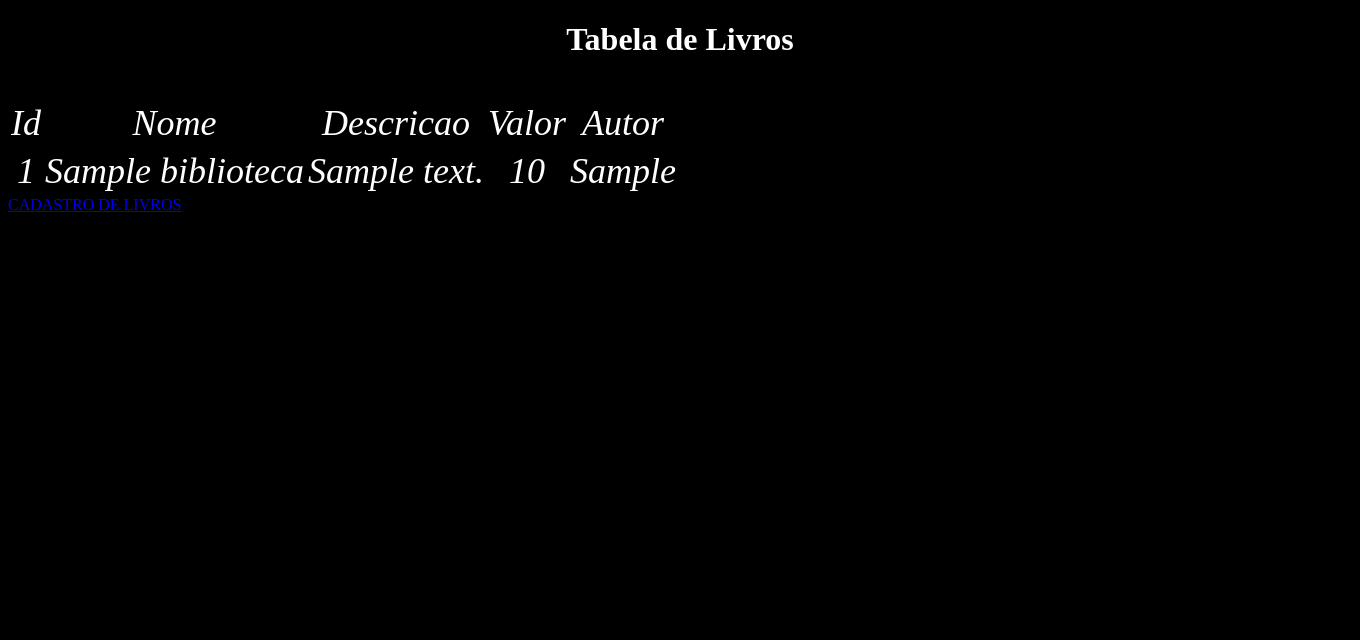
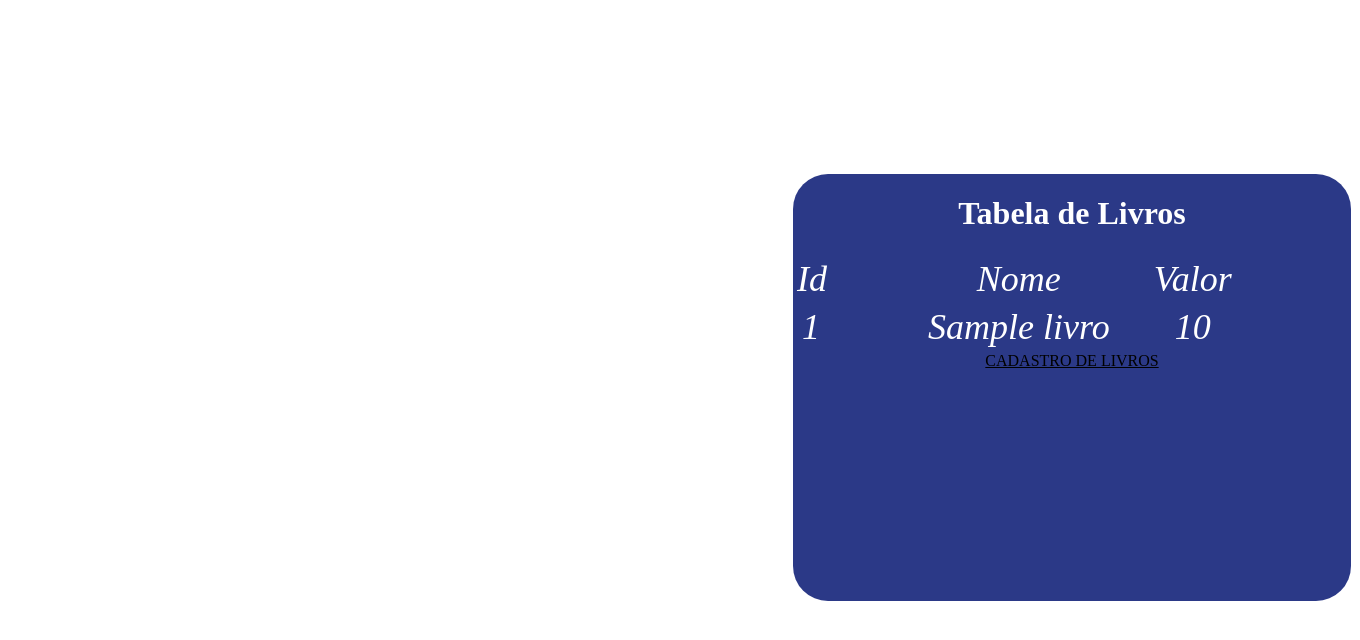
Before and after one commit to MartinZuccolotto/MetalCoins, a PHP site: page /listar_livros.php in a window 1360 px wide. Shown: the top 640 px of the page. Run offline with PHP 8.4, Linux system fonts and the light colour scheme; tables that the repository leaves empty or names only in its code hold one stand-in row (values such as "Sample post").

Commit message:
Add files via upload

```diff
--- a/prova/conn.php
+++ b/prova/conn.php
@@ -1,6 +1,6 @@
 <?php
     try{
-        $pdo = new PDO('mysql:host=localhost;dbname=prova;','root','');
+        $pdo = new PDO('mysql:host=localhost;dbname=biblioteca; port=3308','root','');
         $pdo->setAttribute(PDO::ATTR_ERRMODE, PDO::ERRMODE_EXCEPTION);
         $pdo->exec("SET CHARACTER SET utf8");
     }catch(PDOException $error){
--- a/prova/css/listar.css
+++ b/prova/css/listar.css
@@ -6,4 +6,19 @@
 
     color: #FFFFFF;
     text-align: center;
+    position: relative;
     }
+
+.div{
+
+    text-align: center;
+    position: absolute;
+    width: 558px;
+    height: 427px;
+    left: 793px;
+    top: 174px;
+    background: #2B3987;
+    border-radius: 35px;
+    text-align: center;
+
+}
--- a/prova/listar_livros.php
+++ b/prova/listar_livros.php
@@ -1,21 +1,15 @@
 <?php
   require("conn.php");
-
-  $tabela = $pdo->prepare("SELECT idlivro, nome, descricao, valor, autor FROM biblioteca;");
-
+  $tabela = $pdo->prepare("SELECT idlivro, nome, valor FROM livro;");
   $tabela->execute();
-
   $rowTabela = $tabela->fetchAll();
-
   if (empty($rowTabela)){
     echo "<script>
         alert('Tabela Está Vazia!')
         </script>";
   };
 ?>
-
 <!DOCTYPE HTML>
-
 <html>
     <head>
         <meta http-equiv="Content-Type" content="text/html;charset=UTF-8">
@@ -23,19 +17,15 @@
         <title>Tabela De livros</title>
         </head>
 
-    <body style="background-color: black;">
-        <div class="container">
+    <body >
+        <div class="div">
             <h1 style="text-align:center; color: white;">Tabela de Livros</h1>
             <table class="table table-dark table-striped">
-  ...
-
   <thead>
-    <tr  >
-      <th class="letra" scope="col">Id</th>
-      <th class="letra" scope="col">Nome</th>
-      <th class="letra" scope="col">Descricao</th>
-      <th class="letra" scope="col">Valor</th>
-      <th class="letra" scope="col">Autor</th>
+    <tr>
+      <th style="left:1px;" class="letra" scope="col">Id</th>
+      <th style="left:98px;" class="letra" scope="col">Nome</th>
+      <th style="left:138px;"class="letra" scope="col">Valor</th>
     </tr>
   </thead>
   <tbody>
@@ -43,16 +33,14 @@
     foreach($rowTabela as $linha){
       echo '<tr>';
       echo "<th class='letra' scope='row'>".$linha['idlivro']."</th>";
-      echo "<td class='letra'>".$linha['nome']."</td>";
-      echo "<td class='letra'>".$linha['descricao']."</td>";
-      echo "<td class='letra'>".$linha['valor']."</td>";
-      echo "<td class='letra'>".$linha['autor']."</td>";
+      echo "<td style='left:98px;' class='letra'>".$linha['nome']."</td>";
+      echo "<td style='left:138px;'class='letra'>".$linha['valor']."</td>";
       echo '</tr>';
     }
     ?>
   </tbody>
 </table>
-<a href="index.php" type="button" class="btn btn-primary float-end">CADASTRO DE LIVROS</a>
+<a style="color: black;" href="index.php" type="button">CADASTRO DE LIVROS</a>
         </div>
        </body >
 </html>
```
Also changed, not shown: prova/cadastro.php (added, +20 -0 lines), prova/crud/cad_livro.php (+3 -7 lines), prova/css/cadastro.css (+7 -9 lines), prova/index.php (+3 -17 lines), prova/brmodelo.png (added), prova/casodeuso.png (added), prova/loja.php (added).
